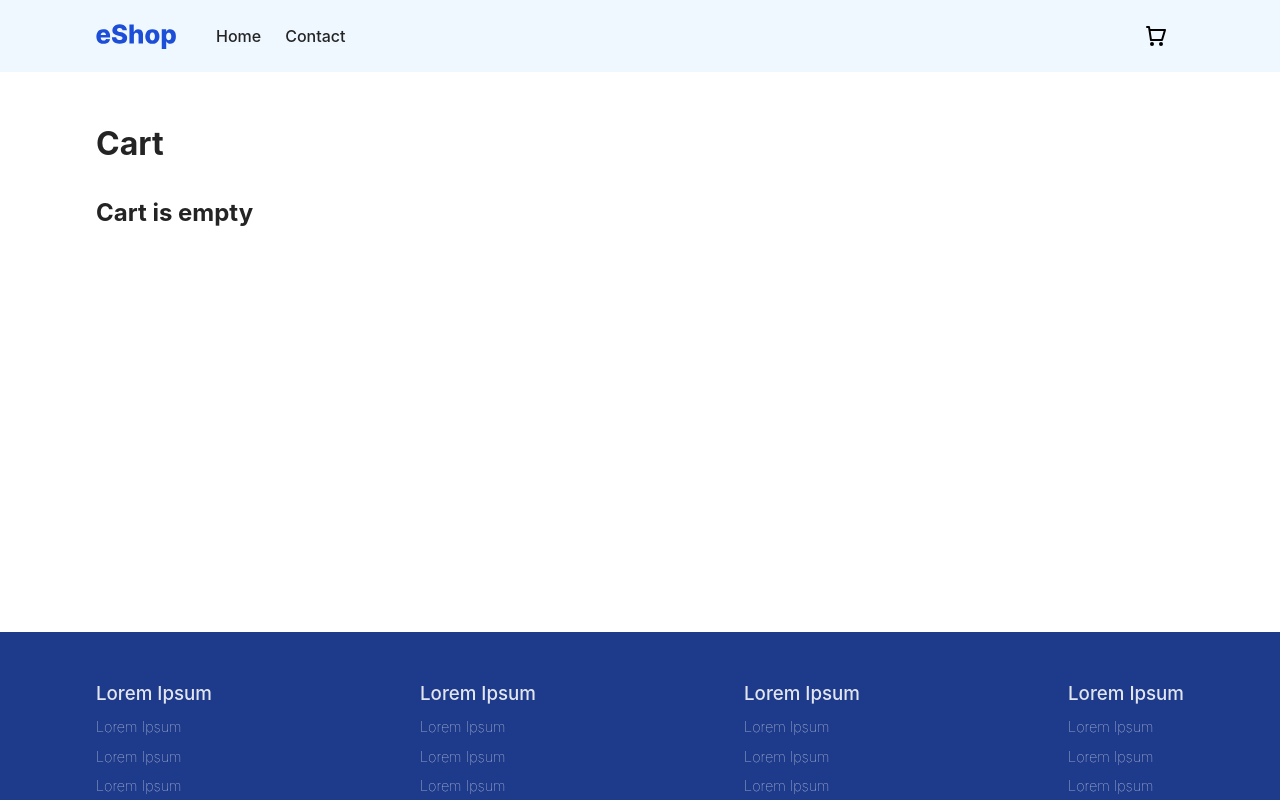
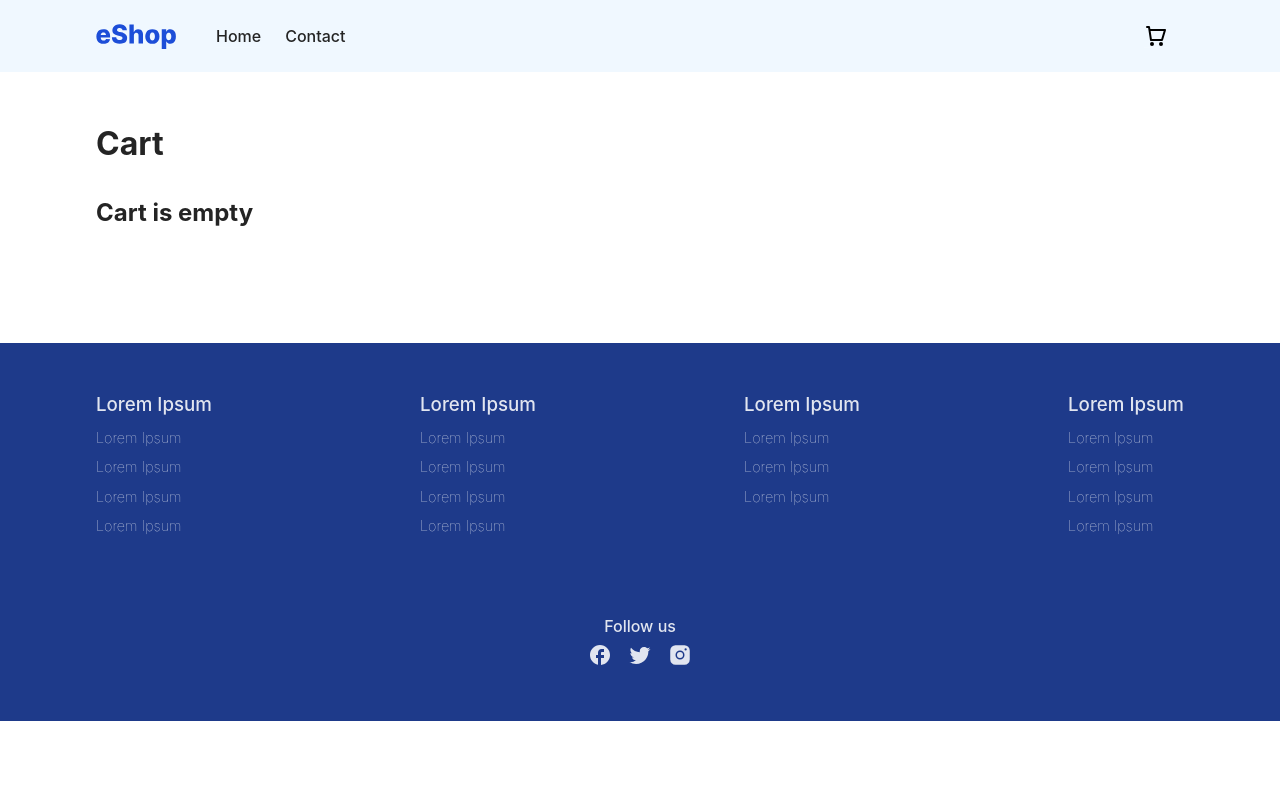
Before and after one commit to baresi687/js-frameworks-ca, a React (Vite) app: page /cart in a window 1280 px wide. Shown: the top 800 px of the page. Built offline with nearby package versions, Linux system fonts and the light colour scheme.

Commit message:
Removes min height on section elements in layout to fix footer briefly appearing on Home component

```diff
--- a/src/components/layout/Layout.scss
+++ b/src/components/layout/Layout.scss
@@ -4,7 +4,6 @@
 
 section {
   margin: 3rem 0 7rem 0;
-  min-height: 50vh;
 }
 
 h1 {
```
